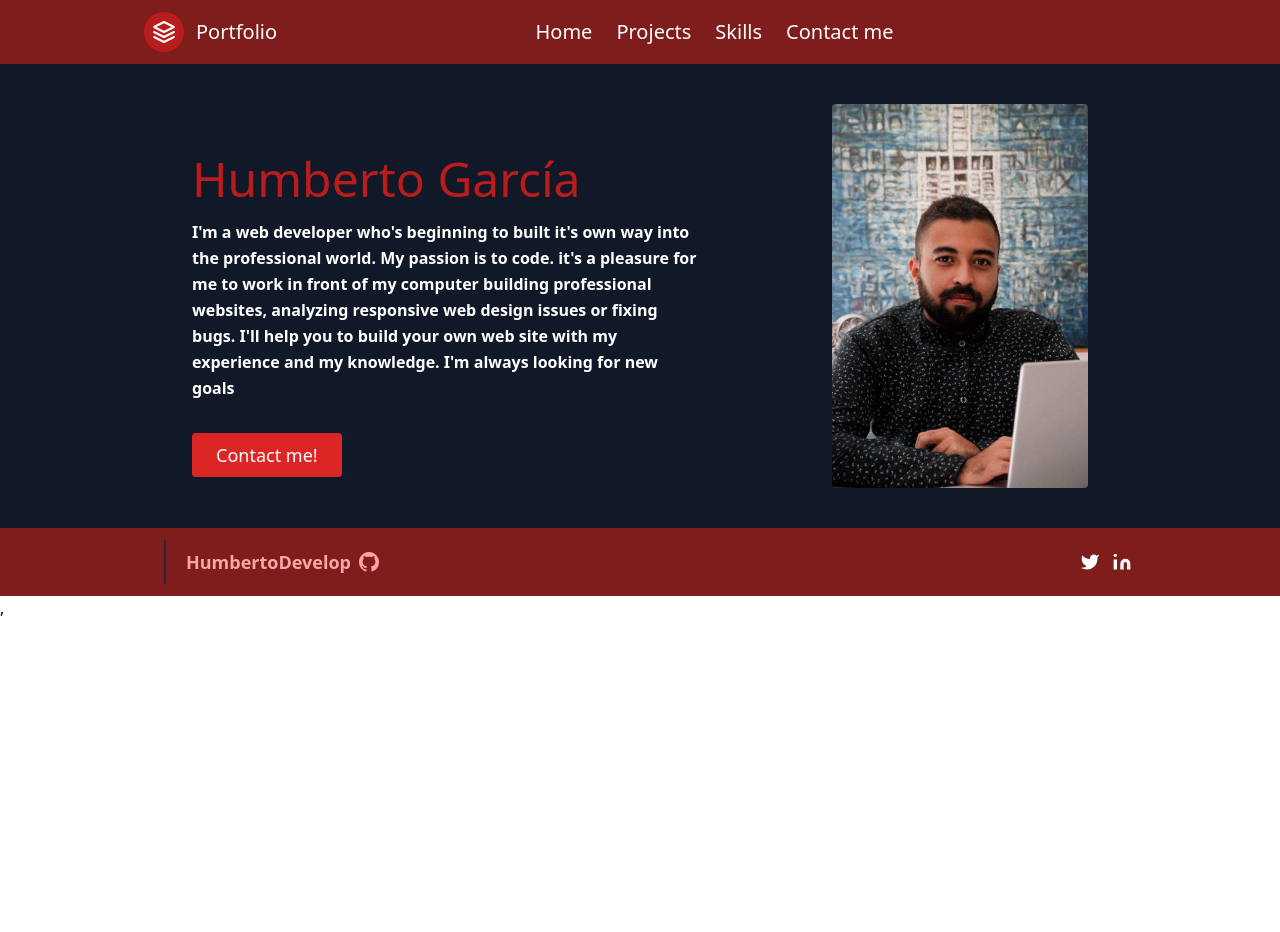
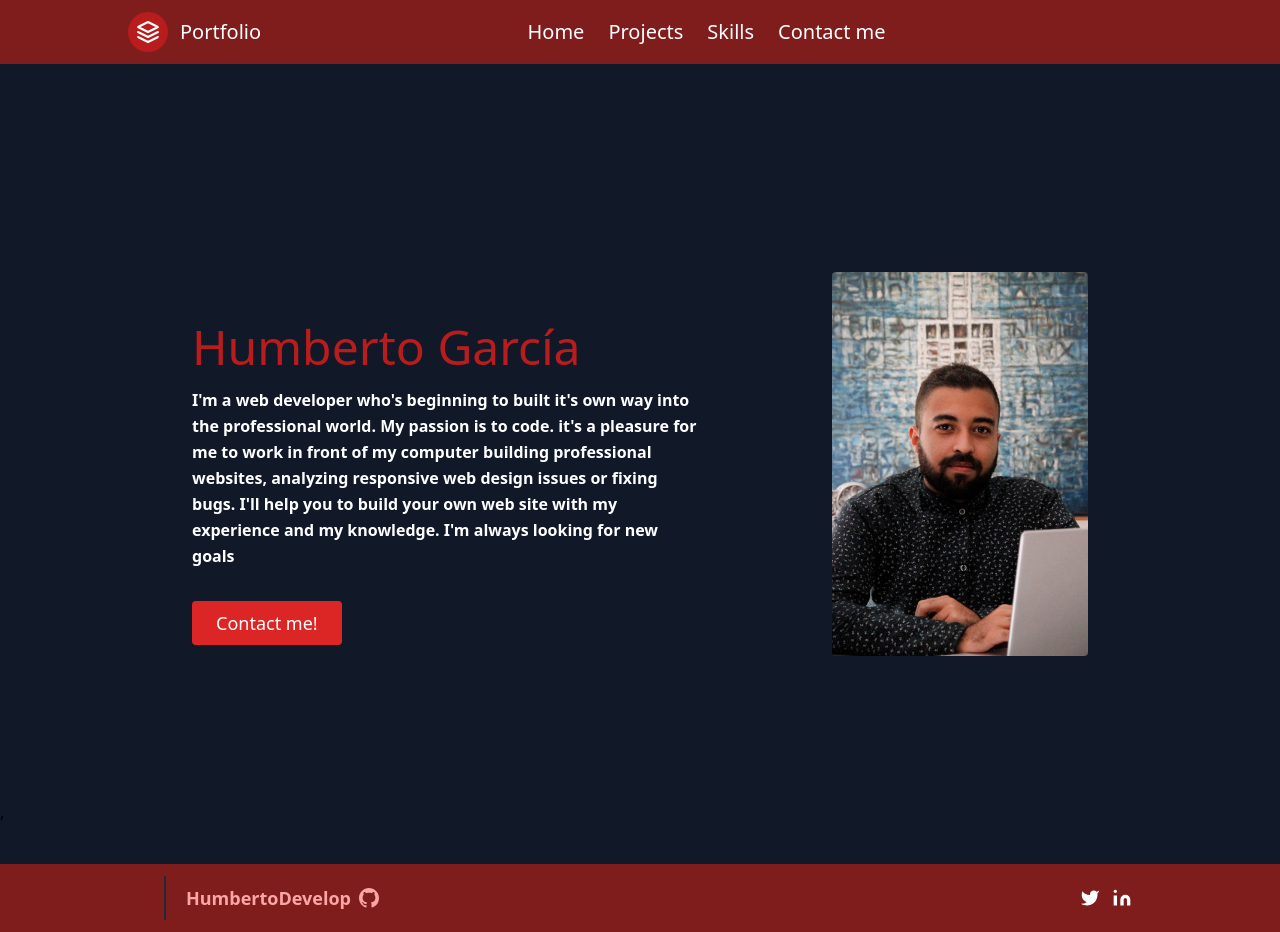
Before and after one commit to HumbertoDevelop/portafolio, a React (Create React App) app: page / in a window 1280 px wide. Before the commit the page ends 800 px from the top, so only its background shows below. Built offline with nearby package versions, Linux system fonts and the light colour scheme.

Commit message:
docs PDF added but download button doens't exist yet, h-vh done

```diff
--- a/src/App.css
+++ b/src/App.css
@@ -1,5 +1,21 @@
 /** @format */
 
+* {
+	margin: 0px;
+	padding: 0px;
+	box-sizing: border-box;
+}
+
+section{
+	height: 100%;
+	height: 100vh;
+}
+
+.general {
+	height: 100vh;
+	width: 100vw;
+}
+
 .App {
-	overflow-x: hidden;
+	height: 100vh;
 }
--- a/src/App.js
+++ b/src/App.js
@@ -1,13 +1,13 @@
 /** @format */
 
 import { Route, Routes } from "react-router-dom";
-import "./App.css";
 import Footer from "./Components/Molecules/Footer";
 import Header from "./Components/Molecules/Header";
 import Contact from "./Components/Pages/Contact";
 import Home from "./Components/Pages/Home";
 import Projects from "./Components/Pages/Projects";
 import Skills from "./Components/Pages/Skills";
+import "./App.css";
 
 function App() {
 	return (
--- a/src/Components/Molecules/Header.jsx
+++ b/src/Components/Molecules/Header.jsx
@@ -6,7 +6,7 @@
 const Header = () => {
 	return (
 		<header className="text-white bg-red-900 body-font">
-			<div className="container mx-auto flex flex-wrap py-3 pl-4 flex-col md:flex-row items-center">
+			<div className="container mx-auto flex flex-wrap py-3 justify-center flex-col md:flex-row items-center">
 				<a
 					href="/"
 					className="flex title-font font-medium items-center  mb-4 md:mb-0">
--- a/src/Components/Pages/Contact.jsx
+++ b/src/Components/Pages/Contact.jsx
@@ -4,7 +4,7 @@
 
 const Contact = () => {
 	return (
-		<section className="text-white body-font relative h-screen grid items-center">
+		<section className="text-white body-font relative grid items-center">
 			<div className="absolute inset-0 bg-white ">
 				<iframe
 					title="map"
--- a/src/Components/Pages/Home.jsx
+++ b/src/Components/Pages/Home.jsx
@@ -26,6 +26,7 @@
 								Contact me!
 							</button>
 						</NavLink>
+
 					</div>
 				</div>
 				<div className="lg:max-w-sm lg:w-full lg:h-3/4 lgx1:w-1/4 w-6/12 flex justify-center smx2:my-10">
--- a/src/index.js
+++ b/src/index.js
@@ -3,13 +3,14 @@
 import { StrictMode } from "react";
 import { render } from "react-dom";
 import "./index.css";
+import "./App.css";
 import App from "./App";
 import { BrowserRouter } from "react-router-dom";
 
 render(
 	<StrictMode>
 		<BrowserRouter>
-			<App/>
+			<App className="general"/>
 		</BrowserRouter>
 		,
 	</StrictMode>,
```
Also changed, not shown: 1 other file (tests, documents, lock files or other folders).
